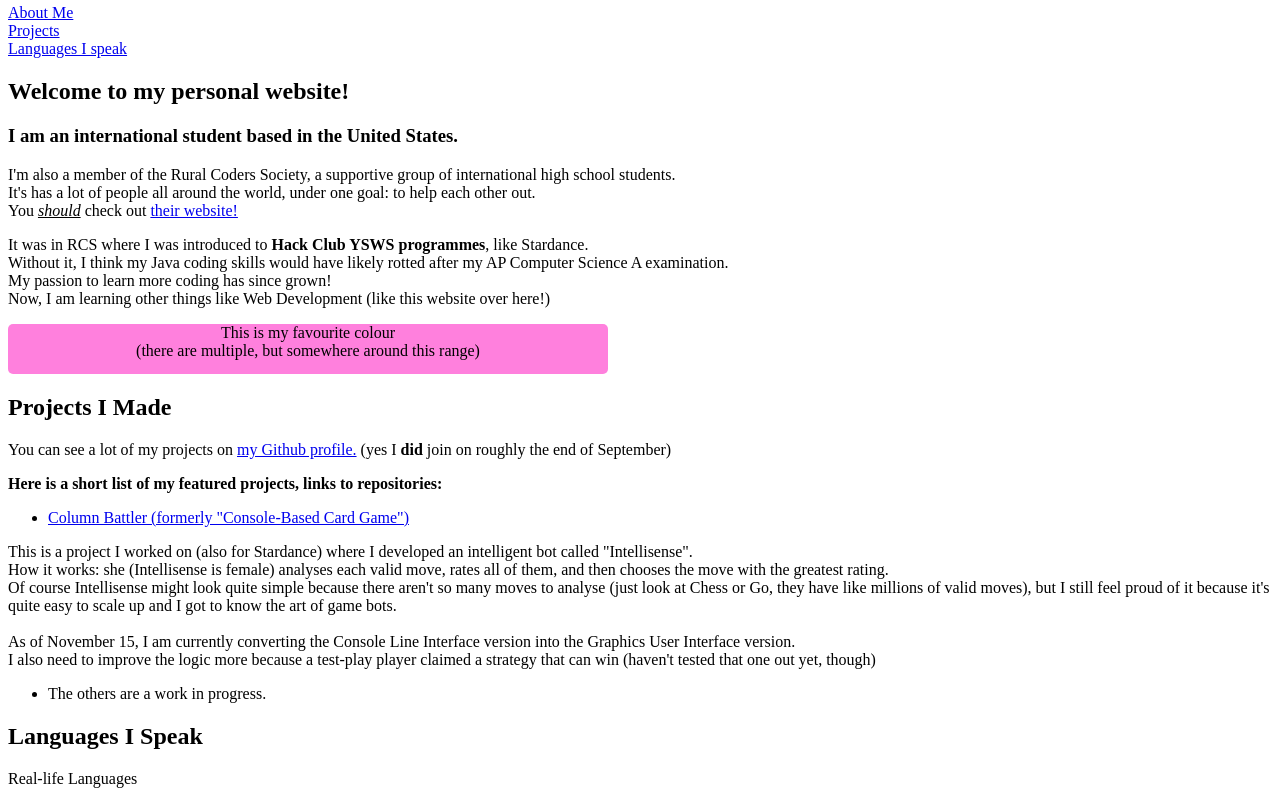
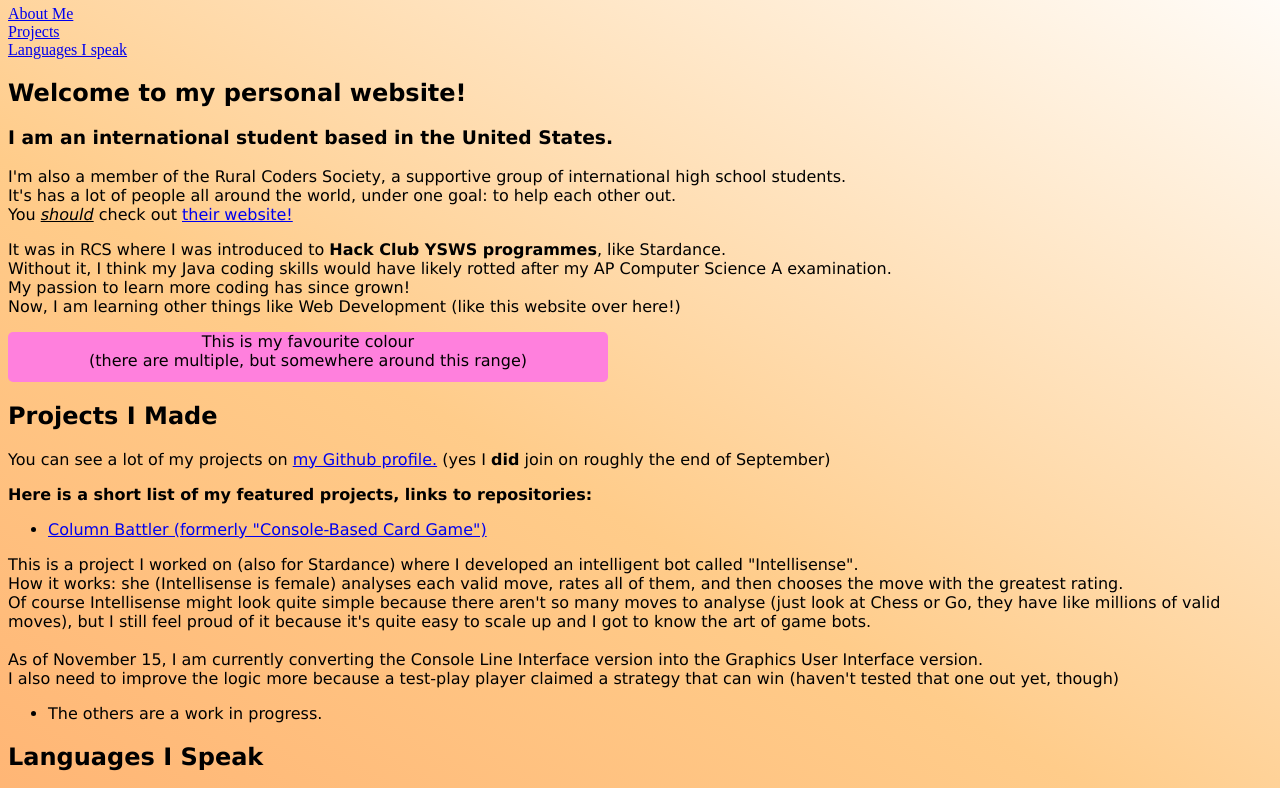
Before and after one commit to Yoon-Ha-Hwang/personal_website, a plain HTML site: page index.html in a window 1280 px wide. Shown: the part 62-850 px from the top of the page. Drawn offline with Linux system fonts and the light colour scheme.

Commit message:
Implementing universal font + background colour

```diff
--- a/personalWebsite.css
+++ b/personalWebsite.css
@@ -1,3 +1,12 @@
+body {
+    background: linear-gradient(30deg, #FFAA6A 0%, #FFCC8A 50%, #FFFFFF 100%);
+    min-height: 100vh;
+}
+
+.font {
+    font-family: 'Lucida Sans', 'Lucida Sans Regular', 'Lucida Grande', 'Lucida Sans Unicode', Geneva, Verdana, sans-serif;
+}
+
 .favouriteColour {
     height: 50px;
     width: 600px;
```
